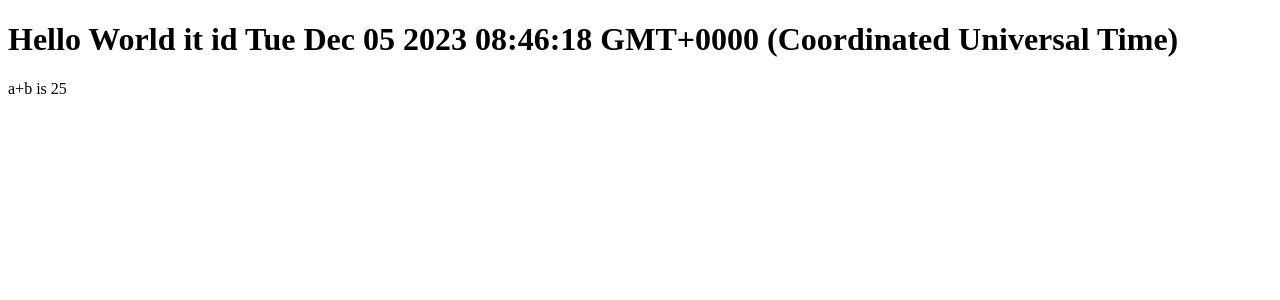
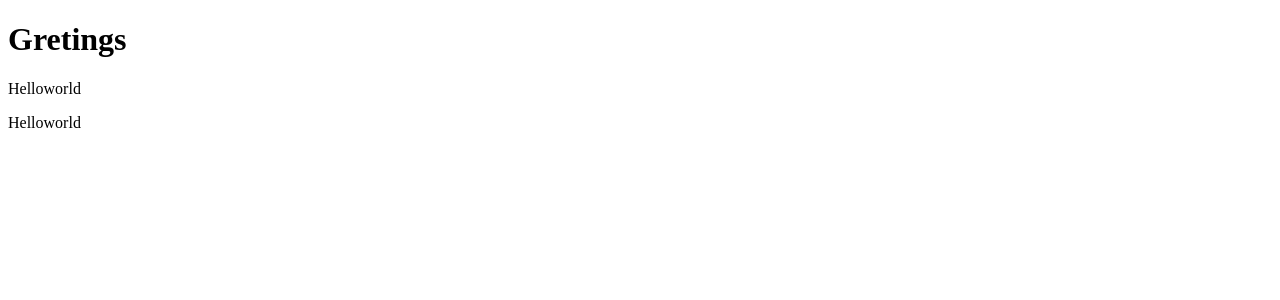
Before and after one commit to karthikeyan13762/react-51, a React (Vite) app: page / in a window 1280 px wide. Shown: the top 300 px of the page. Built offline with nearby package versions, Linux system fonts and the light colour scheme.

Commit message:
adding multiple components

```diff
--- a/src/App.jsx
+++ b/src/App.jsx
@@ -1,18 +1,19 @@
+
+function Hello() {
+  return(
+    <p>Helloworld</p>
+  )
+}
+
+
+
 
 function App(){
-  let now =new Date()
-  console.log(now);
-  let nowdate=now.toString();
-
-
-  let a=10;
-  let b=15;
-
-
   return(
     <div>
-      <h1>Hello World it id {nowdate}</h1>
-      <p>a+b is {a+b}</p>
+      <h1>Gretings</h1>
+      <Hello/>
+       <Hello/>
     </div>
   )
 }
```
